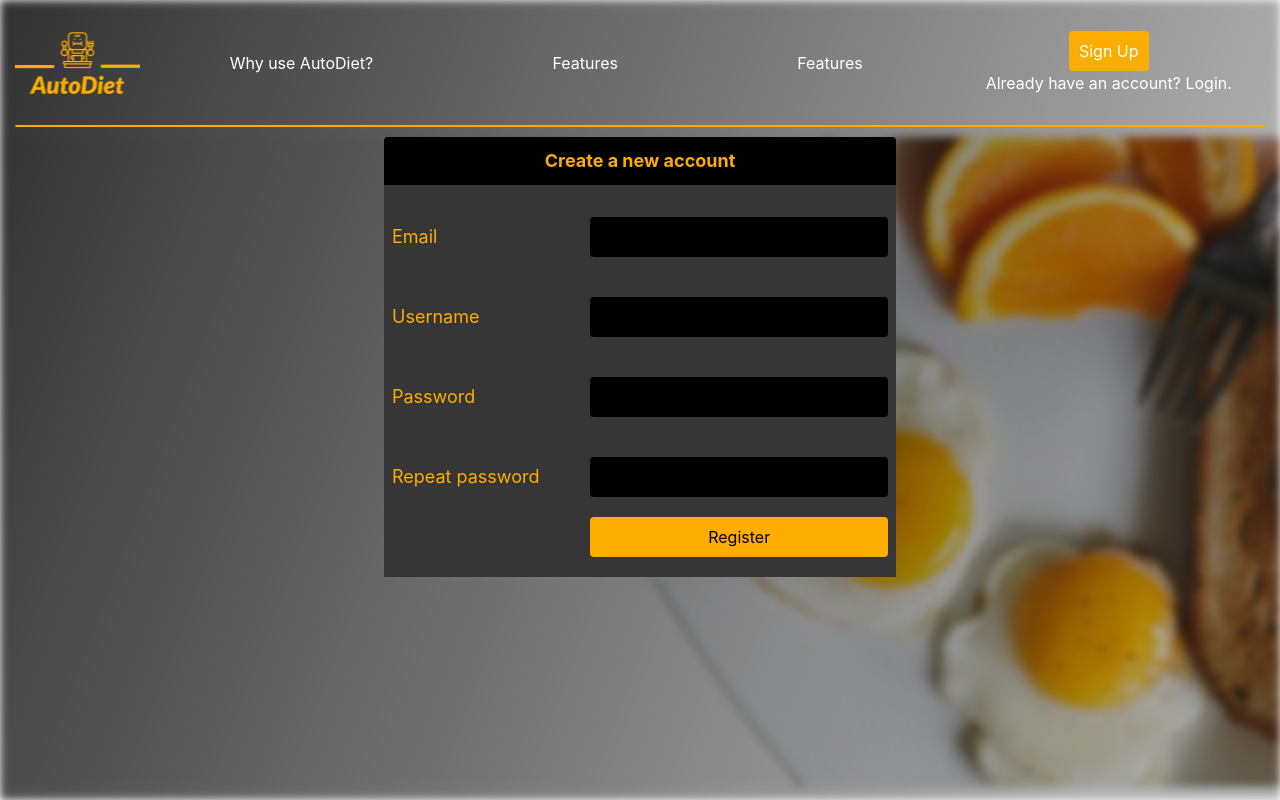
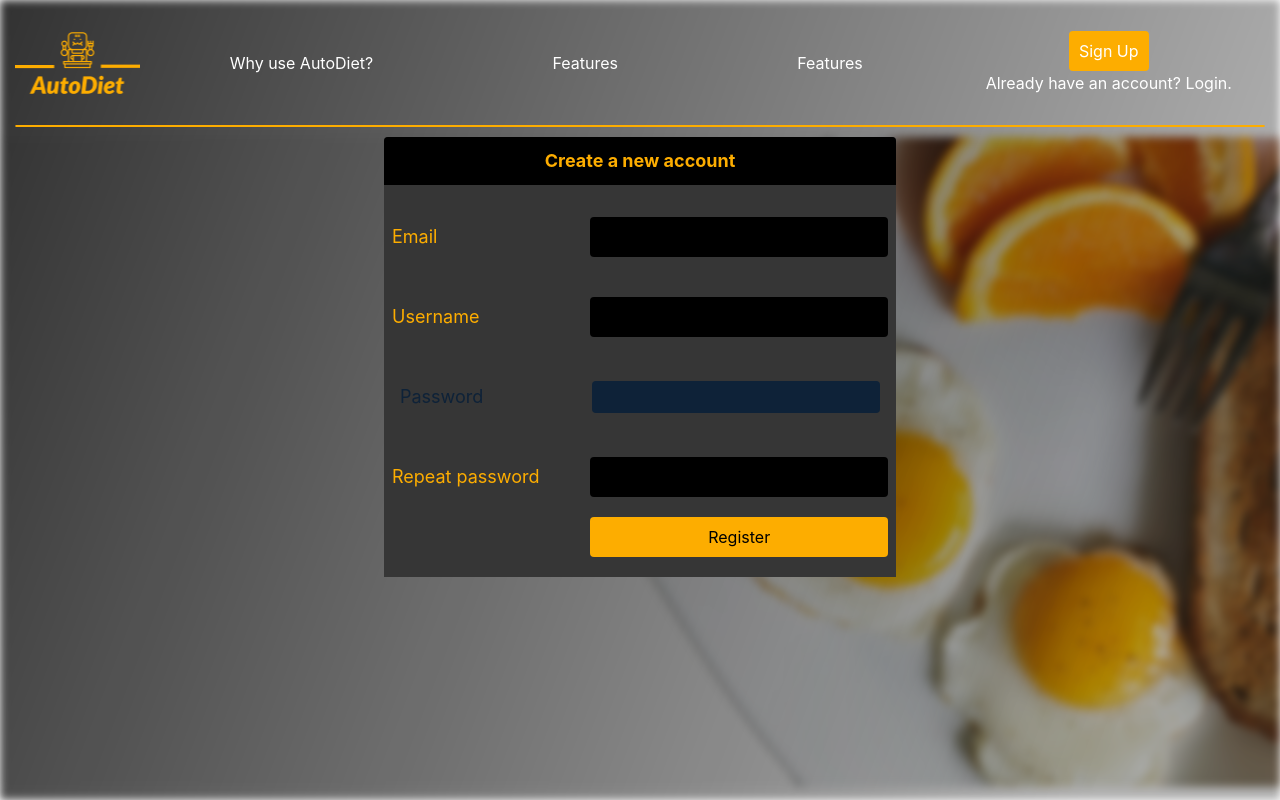
Before and after one commit to moenassar0/autodiet, a React (Create React App) app in the folder autodiet-frontend/: page /register in a window 1280 px wide. Built offline with nearby package versions, Linux system fonts and the light colour scheme.

Commit message:
frontend: input field added to popup

```diff
--- a/autodiet-frontend/src/components/utility/InputField.tsx
+++ b/autodiet-frontend/src/components/utility/InputField.tsx
@@ -6,12 +6,12 @@ const InputField: React.FC<InputFieldInterface> = ({title, error, state, setHook
 
     return(
         <>
-            <div className="flex items-center place-content-between w-full h-10">
-                <span className="w-2/5 text-ad-golden text-lg">{title}</span>
+            <div className="flex items-center place-content-between w-full h-10 px-2 py-1">
+                <span className="w-2/5 text-admin-main dark:text-ad-golden text-lg">{title}</span>
                 <input
                     onChange={(e) => setHook(e.target.value)}
-                    className={"w-3/5 py-2 px-4 text-white bg-black rounded focus:outline-none focus:ring-2 focus:border-ad-golden focus:ring-ad-golden" +
-                    (!valid && state ? "focus:border-red-500 focus:ring-red-500 border-red-500 text-red-600" : "")} type="password">
+                    className={"h-full w-3/5 py-2 px-4 bg-admin-main text-white dark:bg-black rounded focus:outline-none focus:ring-2 focus:border-admin-button focus:ring-admin-button dark:focus:border-ad-golden dark:focus:ring-ad-golden" +
+                    (!valid && state ? "focus:border-red-500 focus:ring-red-500 border-red-500 text-red-600" : "")} type="text">
                 </input>
             </div>
             {!valid && state ? <p className="w-3/5 flex self-end text-red-600">{error}</p> : ""}
```
